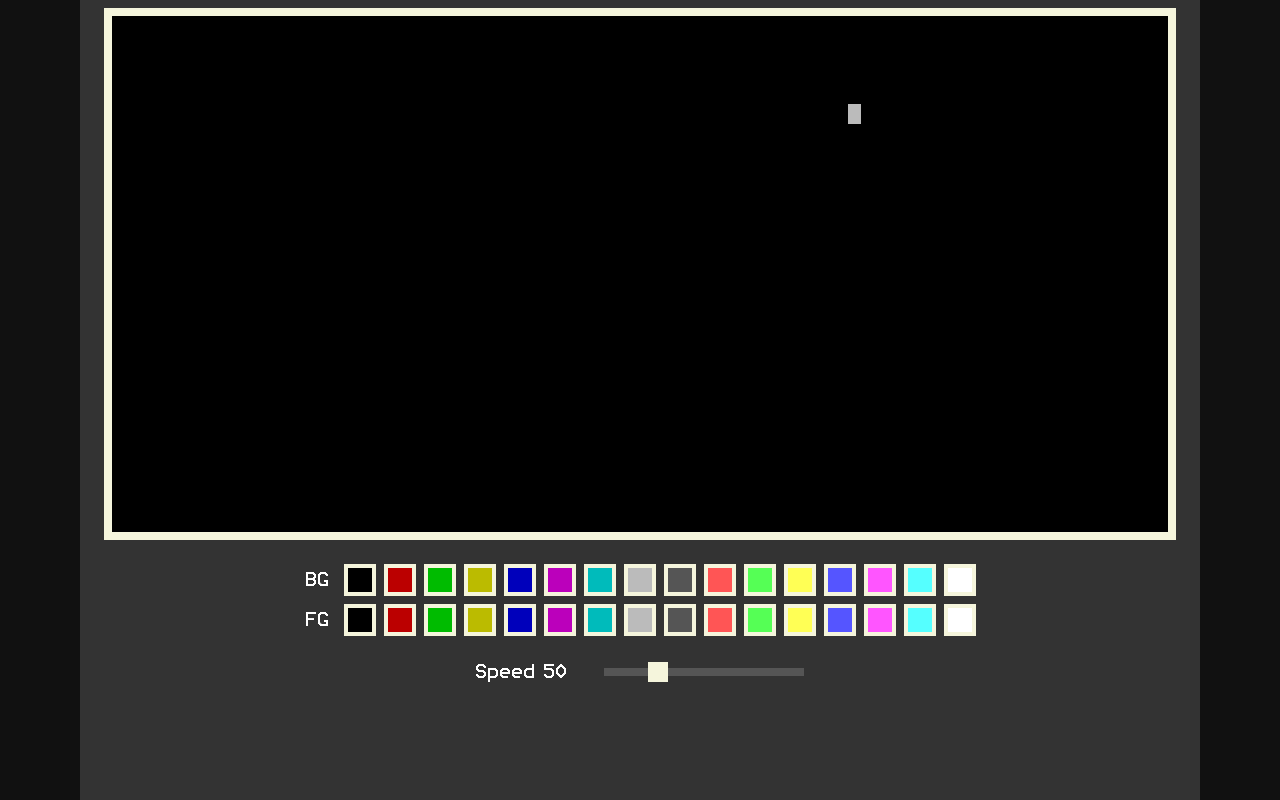
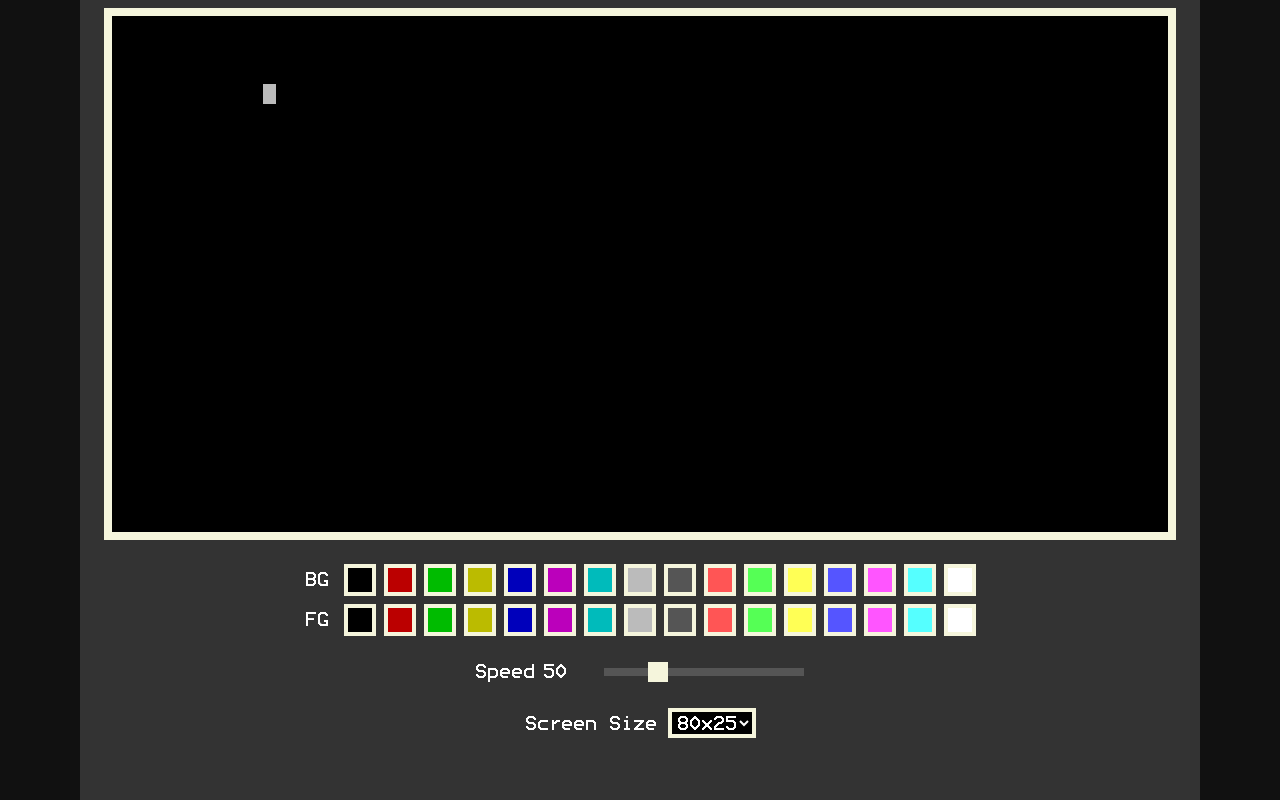
Before and after one commit to spsquared/scroll-draw, a website built with Vite: page index.html in a window 1280 px wide. Built offline with nearby package versions, Linux system fonts and the light colour scheme.

Commit message:
grid size lol

```diff
--- a/index.html
+++ b/index.html
@@ -31,6 +31,10 @@
             <span id="speedText"></span>
             <input type="range" id="speedSlider" min="1" max="200">
         </div>
+        <div id="size">
+            Screen Size
+            <select id="gridSizeSelect"></select>
+        </div>
     </div>
 </body>
 
--- a/src/main.ts
+++ b/src/main.ts
@@ -22,6 +22,24 @@ enum Colors {
     BRIGHT_CYAN = 'rgb(85, 255, 255)',
     BRIGHT_WHITE = 'rgb(255, 255, 255)'
 }
+
+const gridSizes: [number, number][] = [
+    [80, 25], // standard glass TTY size
+    [80, 24], // standard glass TTY size if avoiding clip/scroll
+    [40, 25], // C64
+    [32, 24], // ZX Spectrum
+    // and no im not changing fonts
+];
+const gridSizeSelect = document.getElementById('gridSizeSelect') as HTMLSelectElement;
+for (let i in gridSizes) {
+    const option = document.createElement('option');
+    option.innerText = `${gridSizes[i][0]}x${gridSizes[i][1]}`;
+    option.value = i;
+    gridSizeSelect.appendChild(option);
+}
+gridSizeSelect.addEventListener('input', () => {
+    createGrid(...gridSizes[gridSizeSelect.value as any]);
+})
 
 function createGrid(w: number, h: number) {
     rows.length = 0;
@@ -70,7 +88,7 @@ function stepCursor() {
     swapColorsAtCursor();
 }
 (async () => {
-    createGrid(80, 25); // IBM PC AT size
+    createGrid(...gridSizes[0]);
     while (true) {
         stepCursor();
         await new Promise<void>((r) => setTimeout(() => r(), 1000 / cursor.speed));
--- a/src/style.css
+++ b/src/style.css
@@ -23,6 +23,9 @@ body {
     align-items: center;
     padding: 8px 24px;
     background-color: #333;
+    font-size: 20px;
+    line-height: 1;
+    color: white;
 }
 
 #screen {
@@ -34,8 +37,6 @@ body {
     background-color: black;
     border: 8px solid beige;
     padding: 8px 8px;
-    font-size: 20px;
-    line-height: 1;
 }
 
 #colors {
@@ -43,8 +44,6 @@ body {
     grid-template-rows: 1fr 1fr;
     row-gap: 8px;
     margin-top: 24px;
-    font-size: 20px;
-    color: white;
     user-select: none;
 }
 
@@ -73,8 +72,6 @@ body {
     align-items: center;
     column-gap: 8px;
     margin-top: 24px;
-    font-size: 20px;
-    color: white;
 }
 
 #speedText {
@@ -106,3 +103,15 @@ body {
     height: 20px;
     background-color: beige;
 }
+
+#size {
+    margin-top: 24px;
+}
+
+#gridSizeSelect {
+    background-color: black;
+    font-family: 'ModeSeven', 'Courier New', Courier, monospace;
+    font-size: 20px;
+    color: white;
+    border: 4px solid beige;
+}
```
